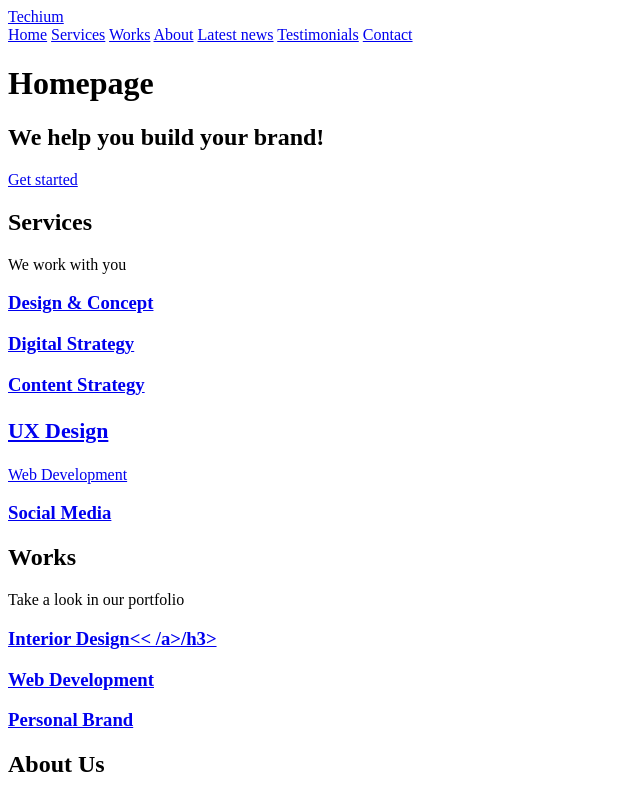
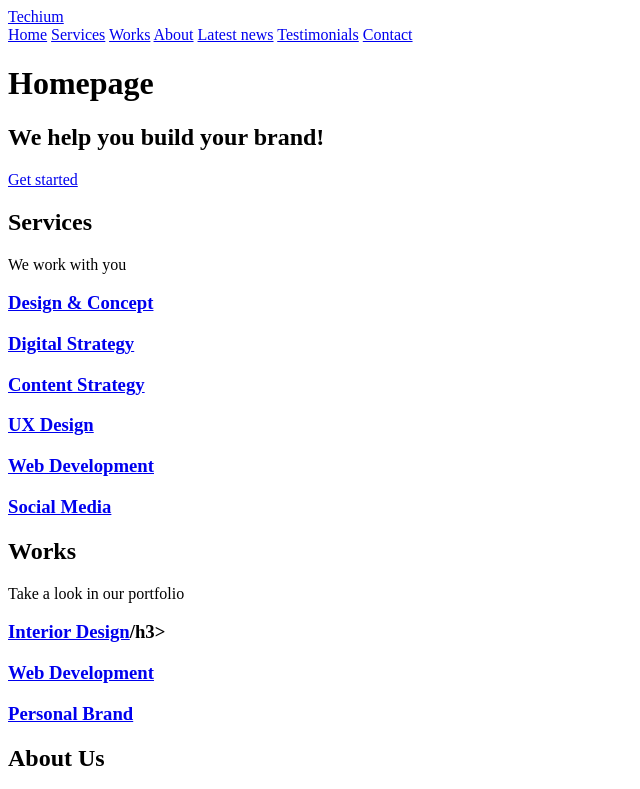
Before and after one commit to mulimuoki001/alu-web_front_end, a plain HTML site: page html_advanced/23-index.html in a window 1280 px wide. Shown: the top 789 px of the page, without its empty margins (0-640 px from the left). Drawn offline with Linux system fonts and the light colour scheme.

Commit message:
updated file

```diff
--- a/html_advanced/23-index.html
+++ b/html_advanced/23-index.html
@@ -58,6 +58,7 @@
                     <h3><a href="#">
                             Design & Concept
                         </a></h3>
+
                     <h3><a href="#">
                             Digital Strategy
                         </a></h3>
@@ -65,11 +66,11 @@
                             Content Strategy
                         </a></h3>
                     <h3><a href="#">
-                            <h3>UX Design</h3>
+                            UX Design
                         </a></h3>
-                    <a href="#">
-                        Web Development
-                    </a>
+                    <h3> <a href="#">
+                            Web Development
+                        </a></h3>
                     <h3><a href="#">
                             Social Media
                         </a></h3>
@@ -88,7 +89,7 @@
                 </header>
                 <div>
                     <article>
-                        <h3><a href="#">Interior Design<< /a>/h3>
+                        <h3><a href="#">Interior Design</a>/h3>
                     </article>
                     <article>
                         <h3><a href="#">Web Development</a></h3>
```
